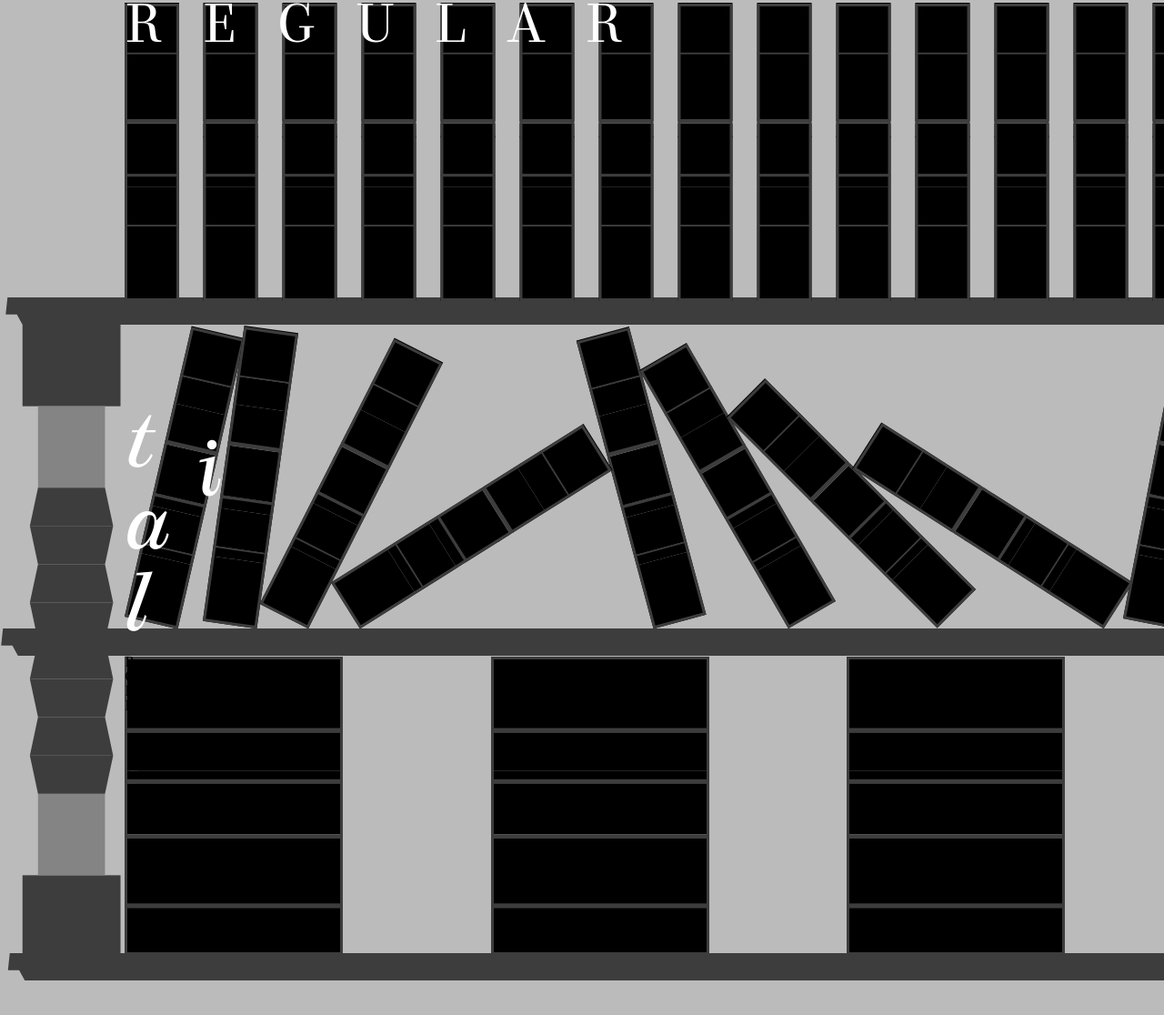
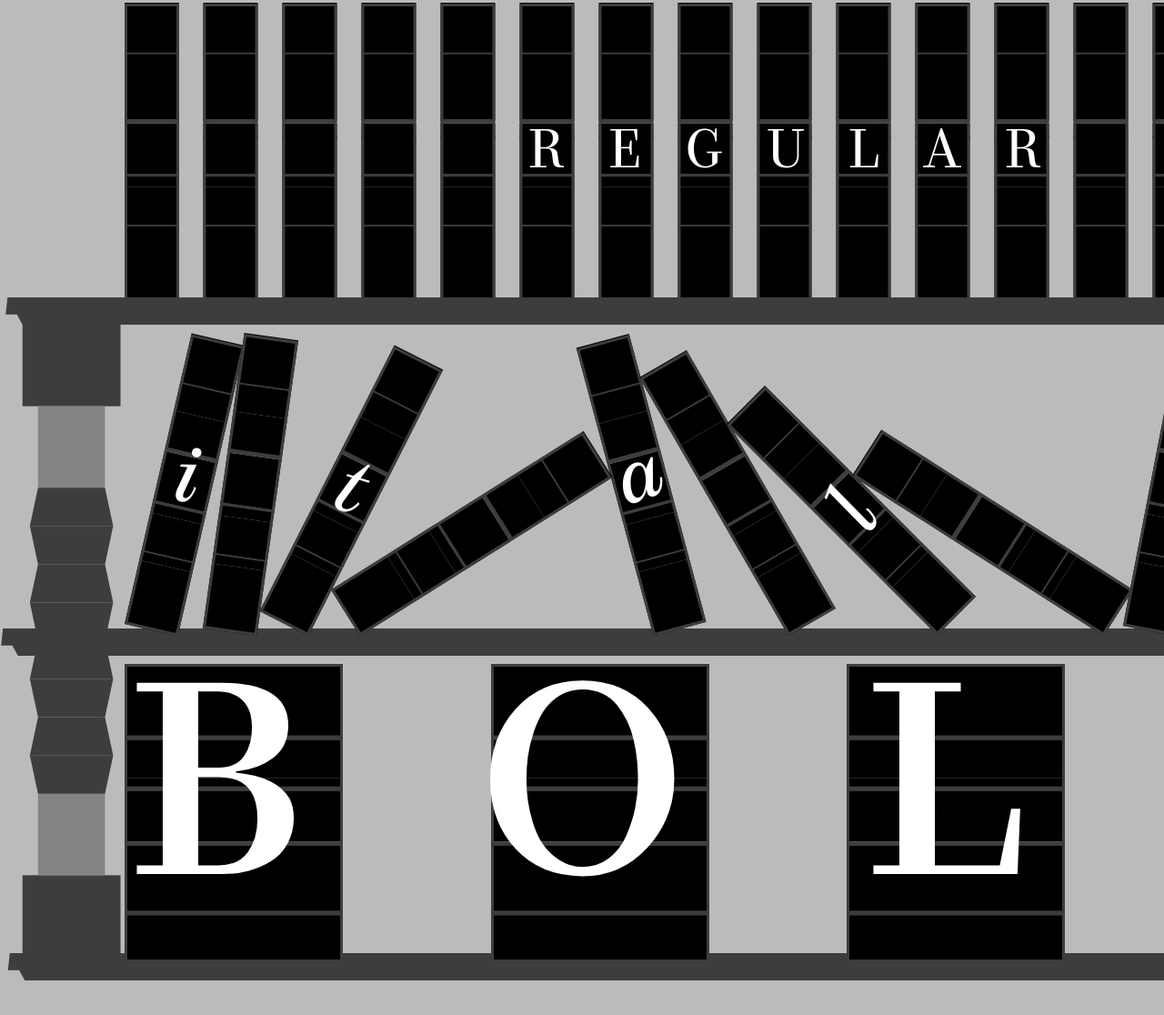
Before and after one commit to troetochkin/NWT-Bodoni, a plain HTML site: page index.html in a window 1280 px wide. Shown: the part 6973-8089 px from the top of the page at 91% size. Drawn offline with Linux system fonts and the light colour scheme; files whose address does not match are found by name.

Commit message:
update_2

```diff
--- a/index.html
+++ b/index.html
@@ -112,7 +112,7 @@
 					<div class="italic_book_letter i_letter_2"><p>i</p></div>
 					<div class="italic_book_letter c_letter"><p>c</p></div>
 				</div>
-				<div class="bold_book">
+				<div class="bold_book bold_container">
 					<div class="bold_book_letter"><p>B</p></div>
 					<div class="bold_book_letter"><p>O</p></div>
 					<div class="bold_book_letter"><p>L</p></div>
--- a/stylesheet/layout.css
+++ b/stylesheet/layout.css
@@ -328,17 +328,21 @@ body {
 }
 
 .regular_book {
+	display: flex;
+	justify-content: center;
 	position: relative;
 	left: 137px;
 	width: 1451px;
-	height: 328px;
+	height: 336px;
 	background-image: url('../images/regular_book.svg');
 	font-size: 60;
+	z-index: -1;
 }
 
 .regular_container {
 	display: inline-flex;
-	gap: 44px;
+	align-items: center;
+	gap: 47px;
 }
 
 .regular_book_letter {
@@ -365,11 +369,44 @@ body {
 
 .i_letter_1 {
 	position: relative;
-	top: 0px;
-	left: 70px;
-	transform: rotate(-10deg);
+	top: 181px;
+	left: 52px;
+	transform: rotate(5deg);
+}
+.t_letter {
+	position: relative;
+	top: 245px;
+	left: 200px;
+	transform: rotate(17deg);
 }
 
+.a_letter {
+	position: relative;
+	top: -297px;
+	left: 501px;
+	transform: rotate(-20deg);
+}
+
+.l_letter {
+	position: relative;
+	top: -742px;
+	left: 403px;
+	transform: rotate(-64deg);
+}
+
+.i_letter_2 {
+	position: relative;
+	top: -218px;
+	left: 1147px;
+	transform: rotate(2deg);
+}
+
+.c_letter {
+	position: relative;
+	top: -613px;
+	left: 1273px;
+	transform: rotate(-24deg);
+}
 .bold_book {
 	position: relative;
 	top: 58px;
@@ -378,3 +415,16 @@ body {
 	height: 328px;
 	background-image: url('../images/bold_book.svg');
 }
+
+.bold_container {
+	display: inline-flex;
+	align-items: center;
+	gap: 192px;
+}
+
+.bold_book_letter {
+	color: #fff;
+	font-size: 300px;
+	font-style: normal;
+	font-weight: 700;
+}
```
